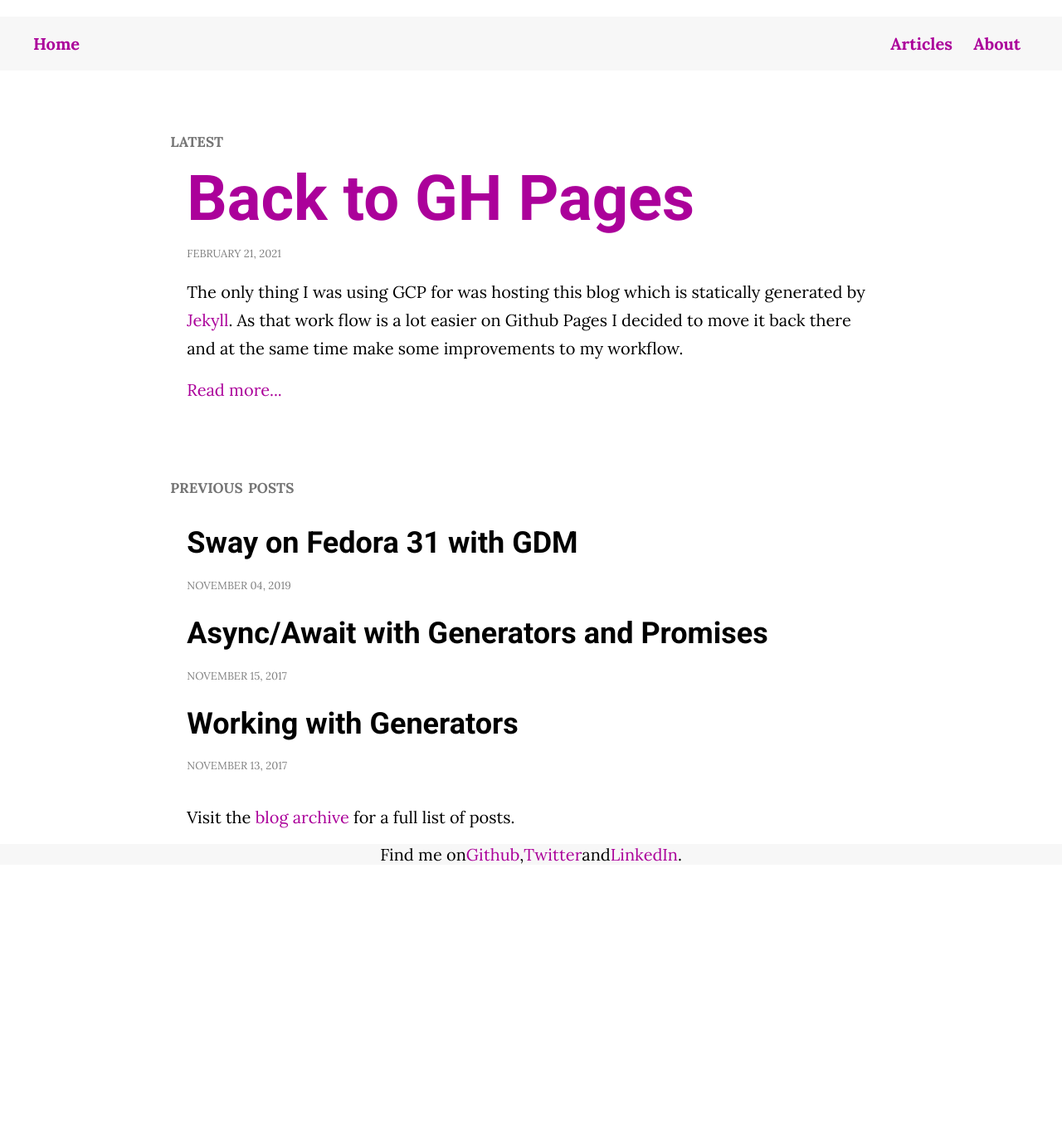
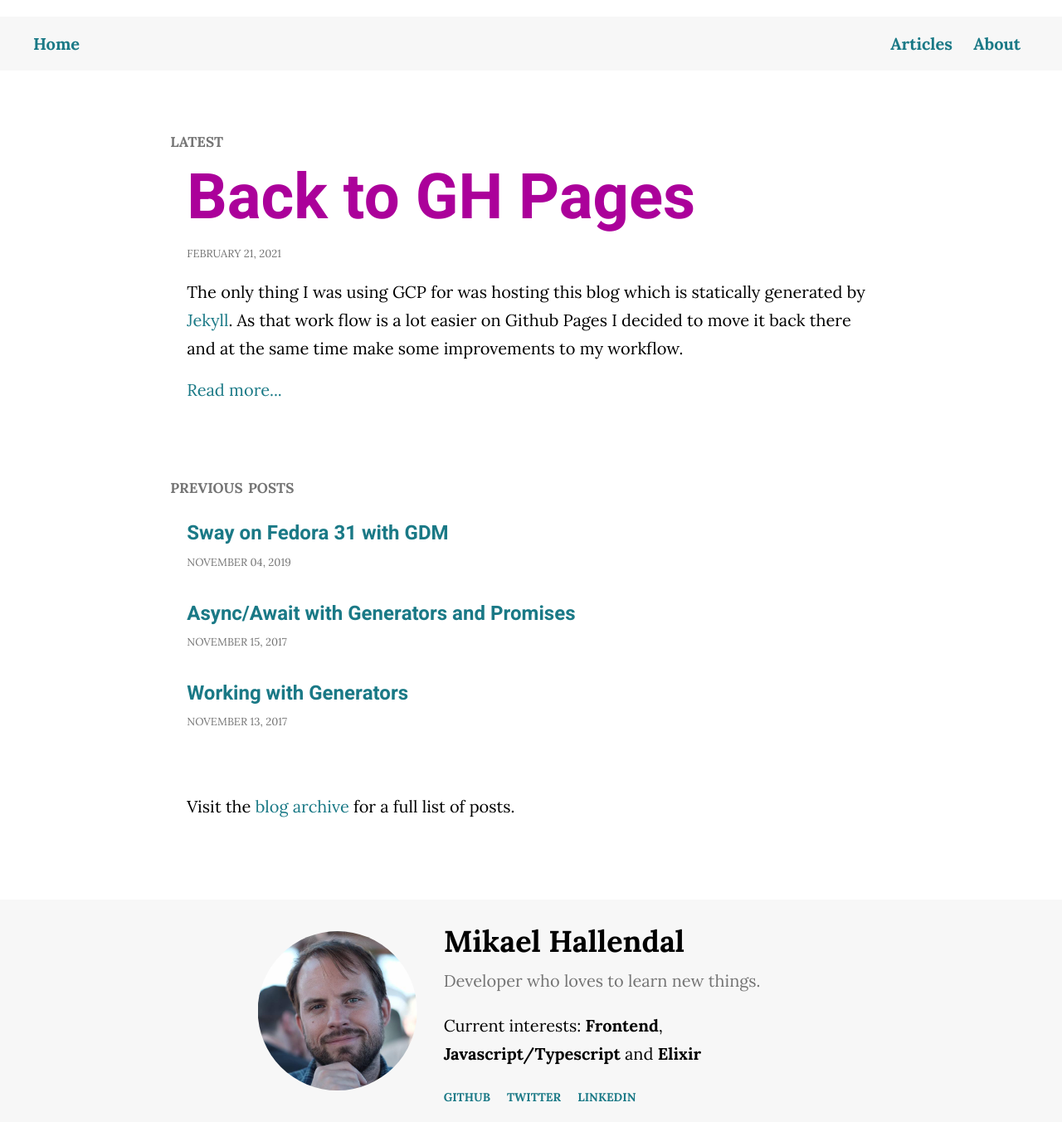
Before and after one commit to hallski/hallski.github.io, a Jekyll site: the page built from index.html, in a window 1280 px wide. Shown: the whole page at 83% size. Built offline with Jekyll 4.4.1, drawn with Linux system fonts in a browser that asks for light colours; before the commit the page ends 1042 px from its top, so only the background shows below that.

Commit message:
Add dark mode and footer

```diff
--- a/_layouts/default.html
+++ b/_layouts/default.html
@@ -14,10 +14,6 @@
 
     <meta name="viewport" content="width=device-width, initial-scale=1.0" />
 
-    <!-- syntax highlighting CSS -->
-    <!--link rel="stylesheet" href="/css/syntax.css" type="text/css" /-->
-
-    <!-- fonts -->
     <link rel="stylesheet" href="/css/style.css" type="text/css" />
   </head>
   <body>
@@ -36,11 +32,30 @@
     </header>
     <main>{{ content }}</main>
     <footer class="site-footer">
-      Find me on
-      <a href="http://github.com/{{ site.owner.github }}/">Github</a>,
-      <a href="http://twitter.com/{{ site.owner.twitter }}/">Twitter</a> and
-      <a href="http://www.linkedin.com/in/{{ site.owner.linkedin }}">LinkedIn</a
-      >.
+      <div class="author">
+        <img
+          class="author-photo"
+          src="/images/hallski.jpg"
+          width="192"
+          height="192"
+          alt="Image of me"
+        />
+        <div class="about">
+          <p class="author-name">Mikael Hallendal</p>
+          <p class="author-info">Developer who loves to learn new things.</p>
+          <p class="author-interests">
+            Current interests: <b>Frontend</b>, <b>Javascript/Typescript</b> and
+            <b>Elixir</b>
+          </p>
+          <nav class="find-me">
+            <a href="http://github.com/{{ site.owner.github }}/">Github</a>
+            <a href="http://twitter.com/{{ site.owner.twitter }}/">Twitter</a>
+            <a href="http://www.linkedin.com/in/{{ site.owner.linkedin }}"
+              >LinkedIn</a
+            >
+          </nav>
+        </div>
+      </div>
     </footer>
   </body>
 </html>
--- a/blog.html
+++ b/blog.html
@@ -6,13 +6,13 @@ section: blog
 ---
 
 <h1>{{ page.title }}</h1>
-<div class="all-articles">
+<div class="article-list">
   {% for post in site.posts %}
   <div class="article">
+    <h3><a href="{{ site.url }}{{ post.url }}"> {{ post.title }} </a></h3>
     <time class="post-date" datetime="{{ post.date | date_to_xmlschema }}">
       {{ post.date | date: "%B %d, %Y" }}
     </time>
-    <a href="{{ site.url }}{{ post.url }}"> {{ post.title }} </a>
   </div>
   {% endfor %}
 </div>
--- a/css/style.css
+++ b/css/style.css
@@ -1,11 +1,11 @@
-@import url("https://fonts.googleapis.com/css2?family=Lora:wght@400;700;900&family=Roboto:wght@400;700&display=swap");
+@import url("https://fonts.googleapis.com/css2?family=Lora:wght@400;700;900&family=Heebo:wght@400;700&display=swap");
 
 :root {
   --bg-color: white;
   --primary-color: #ab019a;
-  --body-font-family: "Roboto";
-  --header-font-family: "Roboto";
-  --link-color: #ab019a;
+  --body-font-family: "Lora";
+  --header-font-family: "Heebo";
+  --link-color: #1a7986;
   --text-color: black;
   --block-background: #f7f7f7;
   --my-gray: #747474;
@@ -13,13 +13,12 @@
 @media (prefers-color-scheme: dark) {
   :root {
     --bg-color: #27272c;
-    --primary-color: #d900a9;
-    --body-font-family: "Roboto";
-    --header-font-family: "Roboto";
-    --link-color: #55e5f9;
+    --primary-color: #55e5f9;
+    --header-font-family: "Heebo";
+    --link-color: #ff3ed4;
     --text-color: #e5e5e5;
-    --block-background: #313131;
-    --my-gray: #747474;
+    --block-background: #303030;
+    --my-gray: #a0a0a0;
   }
 }
 
@@ -36,7 +35,7 @@ html {
 body {
   padding: 0;
   margin: 0;
-  font-family: "Lora";
+  font-family: var(--body-font-family);
   font-size: 20px;
   background: var(--bg-color);
   color: var(--text-color);
@@ -167,7 +166,7 @@ pre {
 }
 
 .post-date {
-  color: gray;
+  color: var(--my-gray);
   font-variant-caps: all-small-caps;
   font-size: 18px;
 }
@@ -206,34 +205,59 @@ pre {
   color: rgb(100, 100, 100);
 }
 
-.previous-posts a {
-  color: var(--text-color);
+.article-list article {
+  margin-bottom: 40px;
 }
 
-.all-articles {
-  display: flex;
-  flex-direction: column;
-  align-items: left;
-  margin-top: 20px;
-}
-
-.all-articles .article {
-  display: flex;
-  flex-direction: column;
-  align-items: left;
-  margin: 10px 0;
-  background-color: #fafafa;
-  border-left: 5px solid rgb(7, 54, 83);
-  padding: 10px 20px;
-}
-
-.all-articles a {
-  line-height: 1.2;
-  margin-top: 5px;
+.article-list h3 {
+  margin-bottom: 6px;
 }
 
 .site-footer {
+  margin-top: 80px;
+  padding: 20px 0;
+  background: var(--block-background);
+}
+
+.author {
   display: flex;
   justify-content: center;
-  background: var(--block-background);
+  align-items: center;
+  max-width: 70ch;
+  margin: 0 auto;
 }
+
+.author-photo {
+  width: 192px;
+  height: 192px;
+  clip-path: circle(50% at 50% 50%);
+  margin-right: 32px;
+}
+
+.site-footer .about {
+  display: flex;
+  flex-direction: column;
+  align-items: flex-start;
+  max-width: 35ch;
+}
+
+.author-name {
+  font-size: 36px;
+  font-weight: bold;
+  margin: 0;
+}
+
+.author-info {
+  color: var(--my-gray);
+  margin: 0;
+}
+
+.find-me {
+  display: flex;
+}
+
+.find-me a {
+  padding-right: 20px;
+  font-variant-caps: all-small-caps;
+  font-weight: bold;
+}
--- a/index.html
+++ b/index.html
@@ -18,11 +18,11 @@ title: hallski.org
   </footer>
 </section>
 
-<section class="previous-posts">
+<section class="article-list">
   <p class="section-title">previous posts</p>
   {% for post in site.posts limit:3 offset:1 %}
   <article>
-    <h2><a href="{{post.url}}">{{ post.title }}</a></h2>
+    <h3><a href="{{post.url}}">{{ post.title }}</a></h3>
     <time class="post-date" datetime="{{ post.date | date_to_xmlschema }}">
       {{ post.date | date: "%B %d, %Y" }}
     </time>
```
Also changed, not shown: images/hallski.jpg (added).
